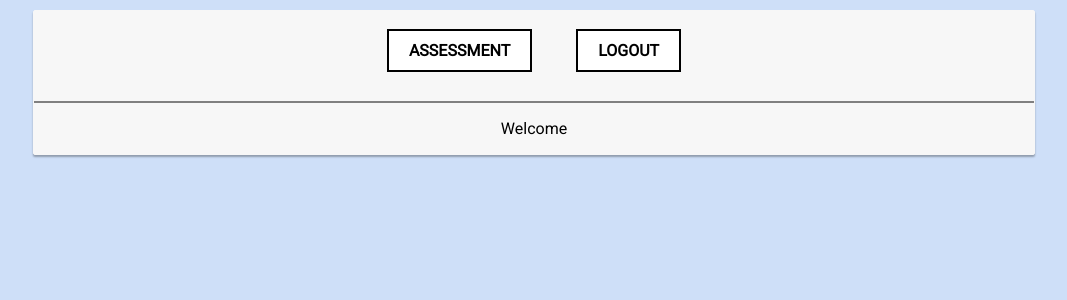
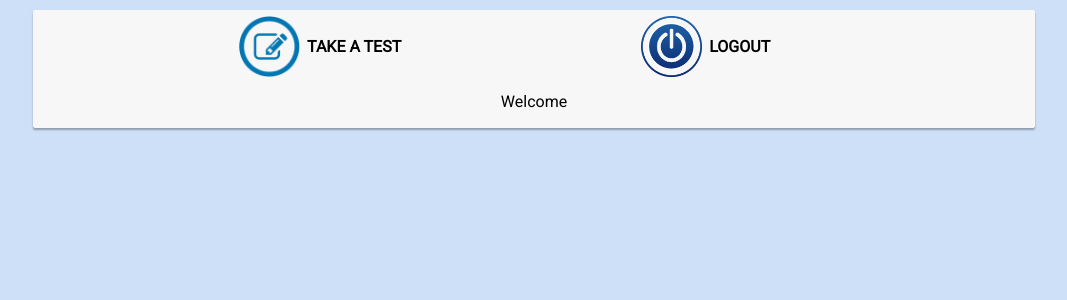
Before and after one commit to endlessTea/OnlineAssessmentSystem, a PHP site: page /msc/app/l4-ui/Dashboard/Frame.php in a window 1280 px wide. Shown: the top 300 px of the page, without its empty margins (106-1173 px from the left). Run offline with PHP 8.4, Linux system fonts and the light colour scheme; data that the repository does not hold is empty; some libraries are stand-ins or nearby versions.

Commit message:
css updates for assess and author platforms

```diff
--- a/app/l4-ui/Assess/Frame.php
+++ b/app/l4-ui/Assess/Frame.php
@@ -13,13 +13,15 @@
 
   <header>
     <h1>Assessment Platform</h1>
+    <div id="exit-assess-platform" onclick="exitPlatform();">X</div>
   </header>
+
+  <div id="clear-buffer"></div>
 
   <main>
 
     <p>
       <span id="selectTestPrompt">If tests have been made available to you, they will appear below.</span>
-      Click <button onclick="exitPlatform();">EXIT</button> to leave the platform.
     </p>
 
     <div id="assessContainer">
--- a/app/l4-ui/Author/Frame.php
+++ b/app/l4-ui/Author/Frame.php
@@ -13,7 +13,10 @@
 
   <header>
     <h1>Authoring Platform</h1>
+    <div id="exit-author-platform" onclick="exitPlatform();">X</div>
   </header>
+
+  <div id="clear-buffer"></div>
 
   <main>
 
@@ -24,7 +27,6 @@
       create a <button onclick="loadQuestionsForTestCreation();">NEW TEST</button>,
       <button  onclick="manageTests();">MANAGE</button> existing tests or
       <button onclick="loadTests();">ISSUE</button> a test to another user.
-      <button onclick="exitPlatform();">EXIT</button> when you are finished.
     </p>
 
     <div id="authorContainer"></div>
--- a/app/l4-ui/Dashboard/Frame.php
+++ b/app/l4-ui/Dashboard/Frame.php
@@ -8,26 +8,48 @@
   <link rel="stylesheet" href="<?= URL; ?>public/css/_mainStyle.css">
   <link rel="stylesheet" href="<?= URL; ?>public/css/dashboardStyle.css">
 
+  <?php
+    if ($accountType === "assessor") {
+  ?>
+  <link rel="stylesheet" href="<?= URL; ?>public/css/visualisationStyle.css">
+  <?php
+    }
+  ?>
+
 </head>
 <body>
 
   <header>
-    <ul>
+    <div class="dash-level">
       <?php
         if ($accountType === "assessor") {
       ?>
-      <li><a href="<?= URL; ?>author">Authoring</a></li>
-      <li>Toggle Reports</li>
+      <a href="<?= URL; ?>author">
+        <div class="dash-control" id="author-button">
+          <p>AUTHOR QUESTIONS/TESTS</p>
+        </div>
+      </a>
+      <div class="dash-control" id="vis-toggle-button" onclick="toggleVisualisations();">
+        <p>TOGGLE DATA VISUALISATIONS</p>
+      </div>
       <?php
         } else {
       ?>
-      <li><a href="<?= URL; ?>assess">Assessment</a></li>
+      <a href="<?= URL; ?>assess">
+        <div class="dash-control student-button" id="assess-button">
+          <p>TAKE A TEST</p>
+        </div>
+      </a>
       <?php
         }
       ?>
-      <li><a href="<?= URL; ?>dashboard/logout">Logout</a></li>
-    </ul>
-    <div id="advancedOptions"></div>
+      <a href="<?= URL; ?>dashboard/logout">
+        <div class="dash-control" id="logout-button">
+          <p>LOGOUT</p>
+        </div>
+      </a>
+    </div>
+    <div class="dash-level" id="advancedOptions"></div>
   </header>
 
   <main>
--- a/public/css/_mainStyle.css
+++ b/public/css/_mainStyle.css
@@ -13,7 +13,6 @@ body {
 
 header {
   height: 60px;
-  border-bottom: 2px solid grey;
 }
 
 .qField input[type="text"] {
--- a/public/css/dashboardStyle.css
+++ b/public/css/dashboardStyle.css
@@ -28,14 +28,72 @@ ul {
   padding: 0;
 }
 
+.dash-level {
+  margin: 5px;
+  text-align: left;
+  display: -webkit-flex;
+  -webkit-flex-direction: row;
+  display: flex;
+  flex-direction: row;
+}
+
+.dash-control {
+  -webkit-flex: 1 1 auto;
+  flex: 1 1 auto;
+  margin: auto;
+  padding: 5px 40px 5px 60px;
+  background-size: contain;
+  background-repeat: no-repeat;
+  max-width: 250px;
+  max-height: 52px;
+  transition: all .10s ease;
+}
+
+.student-button {
+  margin: auto 200px auto 200px;
+}
+
+.dash-control:hover {
+  cursor: pointer;
+  background-color: #85ADFF;
+  border-radius: 30px;
+}
+
+.dash-control p {
+  font-weight: bold;
+  color: #000;
+  margin-left: 8px;
+}
+
+.dash-control:hover p {
+  color: #fff;
+}
+
+.visualisation-control {
+  padding: 0 auto 0 auto;
+}
+
+#author-button, #assess-button {
+  background-image: url(../img/create_assess.png);
+}
+
+#vis-toggle-button {
+  background-image: url(../img/stats.png);
+}
+
+#logout-button {
+  background-image: url(../img/logout.png);
+}
+
 li {
   display: inline;
   padding: 10px 20px;
   margin: 15px 20px;
   text-transform: uppercase;
-  font-weight: bold;
+
   border: 2px solid #000;
   background: #fff;
+  color: #000;
 }
 
 a {
--- a/public/img/_imageSources.txt
+++ b/public/img/_imageSources.txt
@@ -1,6 +1,3 @@
-blue_pencil.png
-https://cdn0.iconfinder.com/data/icons/Vibrant-Stickers-Tutorial9/256/Blue-Pencil.png
-
 create_assess.png
 http://aspnethosting2go.com/wp-content/uploads/2014/07/feature2.png
 
```
Also changed, not shown: other parts of public/css/dashboardStyle.css (+1 -46 lines), public/css/assessStyle.css (+36 -3 lines), public/css/authorStyle.css (+38 -2 lines), public/css/visualisationStyle.css (added, +50 -0 lines), public/js/dashboard.js (+41 -0 lines), public/img/blue_pencil.png (deleted).
